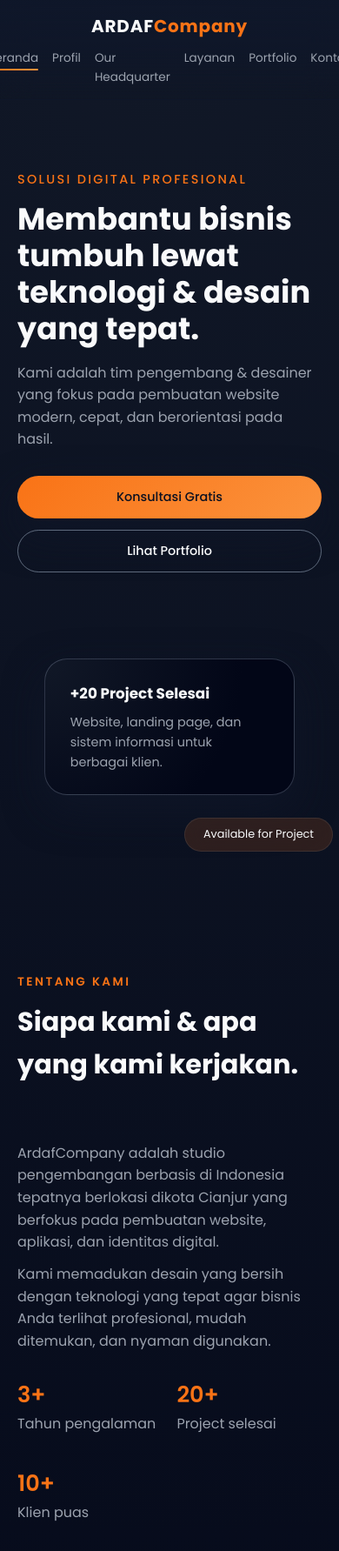
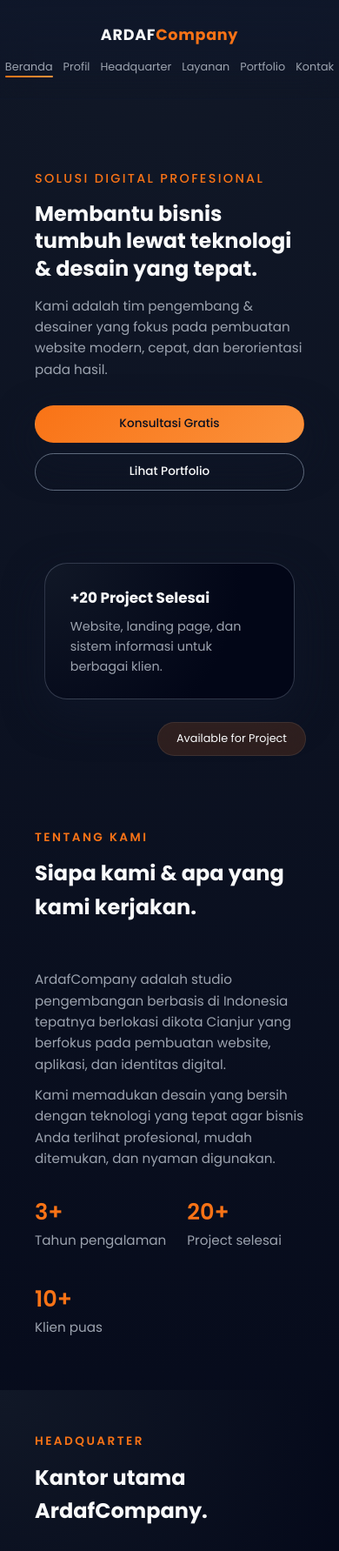
Before and after one commit to iamdafie/CodingCamp-01Dec2025-AryaDafi, a plain HTML site: page index.html in a window 390 px wide. Shown: the top 1783 px of the page at 87% size. Drawn offline with Linux system fonts and the light colour scheme.

Commit message:
Update tampilan website

```diff
--- a/css/style.css
+++ b/css/style.css
@@ -529,3 +529,133 @@
   border: 1px solid rgba(34, 197, 94, 0.7);
   color: #bbf7d0;
 }
+
+/* ==== RESPONSIVE: MOBILE (max 768px) ==== */
+@media (max-width: 768px) {
+  /* Container lebih lega di pinggir */
+  .container {
+    padding-inline: 1.25rem;
+  }
+
+  /* Navbar lebih tipis & teks lebih kecil */
+  .navbar {
+    padding: 0.75rem 1rem;
+  }
+
+  .nav-content {
+    gap: 0.75rem;
+  }
+
+  .logo {
+    font-size: 1.1rem;
+  }
+
+  .nav-links {
+    gap: 1rem;
+    font-size: 0.8rem;
+  }
+
+  /* Hero jadi 1 kolom, teks di atas */
+  .hero {
+    padding-block: 5rem 3rem; /* turun sedikit dari navbar */
+  }
+
+  .hero-grid {
+    display: flex;
+    flex-direction: column;
+    gap: 2rem;
+  }
+
+  .hero-text h1 {
+    font-size: 1.75rem;
+    line-height: 1.3;
+  }
+
+  .hero-desc {
+    font-size: 0.95rem;
+  }
+
+  .hero-actions {
+    flex-direction: column;
+    gap: 0.75rem;
+  }
+
+  .hero-actions .btn {
+    width: 100%;
+    text-align: center;
+  }
+
+  .hero-illustration {
+    max-width: 100%;
+    margin-inline: auto;
+  }
+
+  /* Section title & teks */
+  .section {
+    padding-block: 3rem;
+  }
+
+  .section-grid {
+    grid-template-columns: 1fr;
+    gap: 1.75rem;
+  }
+
+  .section h2 {
+    font-size: 1.5rem;
+  }
+
+  .section-content p {
+    font-size: 0.95rem;
+  }
+
+  /* Kartu layanan & project jadi 1 kolom */
+  .cards-grid,
+  .projects-grid,
+  .hq-grid,
+  .contact-grid {
+    grid-template-columns: 1fr;
+  }
+
+  .card,
+  .project-card,
+  .hq-card {
+    padding: 1.25rem;
+  }
+
+  /* Contact form full width di bawah teks */
+  .contact-grid {
+    gap: 2rem;
+  }
+
+  .contact-form {
+    padding: 1.25rem;
+  }
+
+  /* Footer teks lebih kecil dan rapi */
+  .footer {
+    padding-block: 1.5rem;
+  }
+
+  .footer-content {
+    flex-direction: column;
+    gap: 0.25rem;
+    text-align: center;
+    font-size: 0.8rem;
+  }
+}
+
+/* ==== EXTRA KECIL (max 480px) ==== */
+@media (max-width: 480px) {
+  .hero-text h1 {
+    font-size: 1.5rem;
+  }
+
+  .nav-links {
+    gap: 0.75rem;
+  }
+
+  .btn {
+    font-size: 0.85rem;
+    padding: 0.6rem 0.9rem;
+  }
+}
--- a/index.html
+++ b/index.html
@@ -23,7 +23,7 @@
         <ul class="nav-links">
           <li><a href="#home" class="active">Beranda</a></li>
           <li><a href="#about">Profil</a></li>
-          <li><a href="#headquarter">Our Headquarter</a></li>
+          <li><a href="#headquarter">Headquarter</a></li>
           <li><a href="#services">Layanan</a></li>
           <li><a href="#projects">Portfolio</a></li>
           <li><a href="#contact">Kontak</a></li>
@@ -98,7 +98,7 @@
   <section class="section section-alt" id="headquarter">
     <div class="container section-grid">
       <div>
-        <p class="section-tag">Our Headquarter</p>
+        <p class="section-tag">Headquarter</p>
         <h2>Kantor utama ArdafCompany.</h2>
       </div>
       <div class="section-content">
@@ -245,7 +245,6 @@
   <footer class="footer">
     <div class="container footer-content">
       <p>© 2025 ARDAFCompany. All rights reserved.</p>
-      <p>Built with ❤ by Arya Dafi Abdullah.</p>
     </div>
   </footer>
 
```
